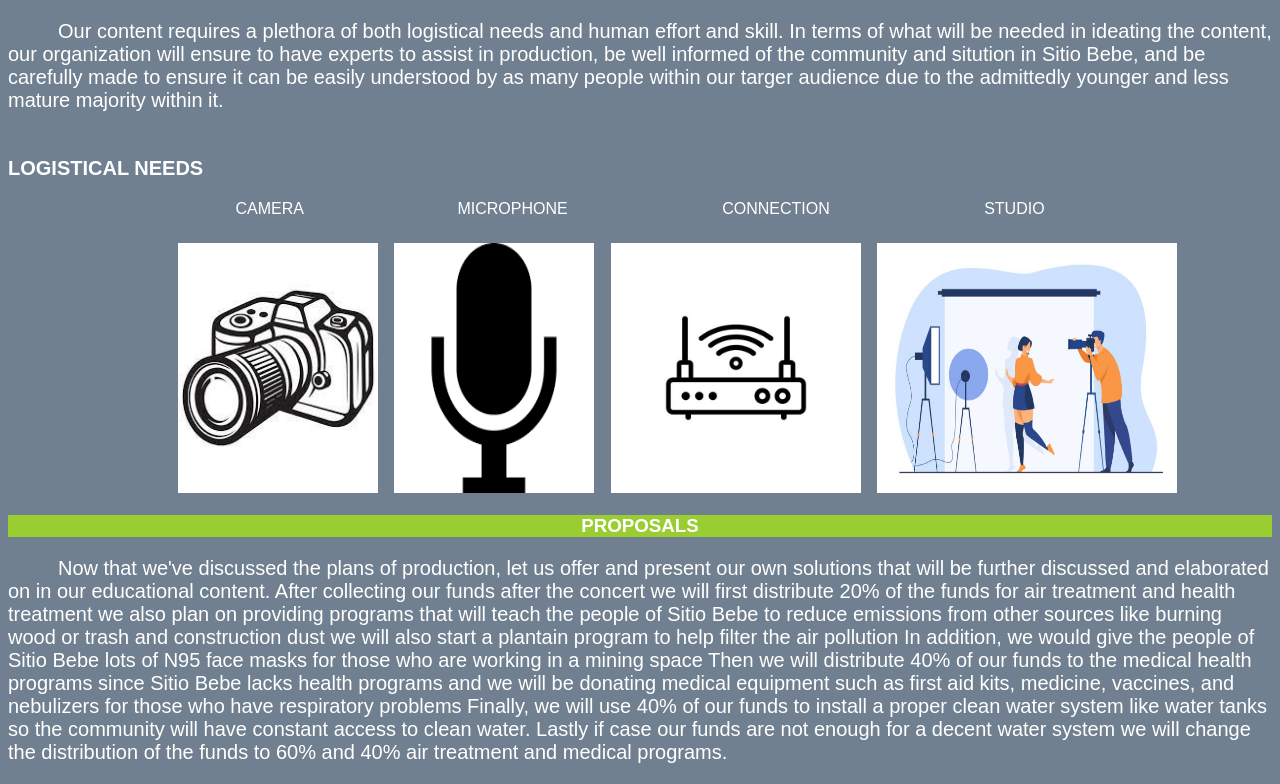
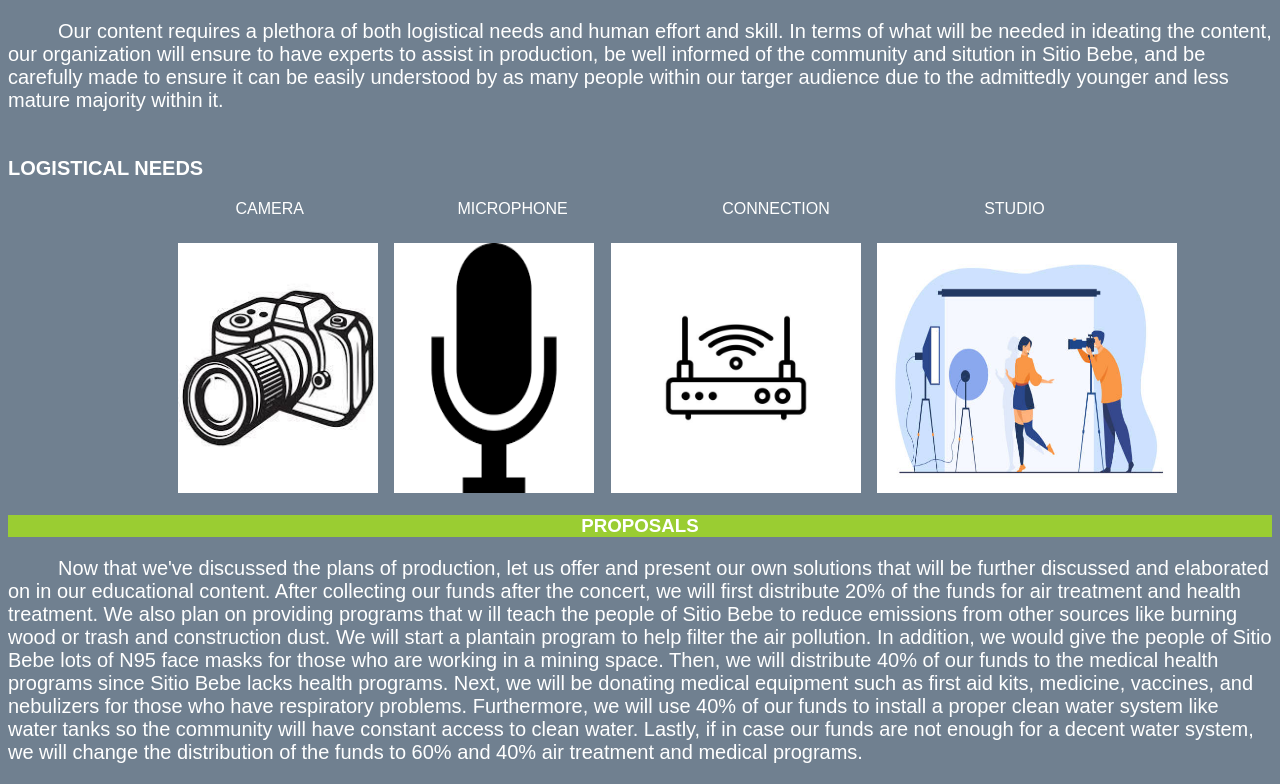
Before and after one commit to TheArchti/Javarice.github.io, a plain HTML site: page index.html in a window 1280 px wide. Shown: the part 1867-2651 px from the top of the page. Drawn offline with Linux system fonts and the light colour scheme.

Commit message:
Made changes to index

```diff
--- a/index.html
+++ b/index.html
@@ -98,17 +98,26 @@ understand most educational content.</span>
 <div class="proposalshead">
     <h3 id=50 style="background-color: yellowgreen;">Proposals</h3>
 </div>
-<p class="paragraphlast">Now that we've discussed the plans of production, let us offer and present our own solutions that  will be further discussed and elaborated on in our educational content. After collecting our funds after the concert we will first distribute 20% of the funds for air treatment
-    and health treatment we also plan on providing programs that will teach the people of Sitio Bebe to reduce emissions from other sources like burning wood or trash and construction dust we will also start a plantain program to help filter the air pollution
+<p class="paragraphlast">Now that we've discussed
+     the plans of production, let us offer and present
+     our own solutions that will be further discussed
+     and elaborated on in our educational content.
+     After collecting our funds after the concert,
+     we will first distribute 20% of the funds for
+     air treatment and health treatment.
+     We also plan on providing programs that w
+     ill teach the people of Sitio Bebe to reduce emissions from other sources like
+     burning wood or trash and construction dust. We will start a plantain program to
+     help filter the air pollution.
+     In addition, we would give the
+     people of Sitio Bebe lots of N95 face masks
+     for those who are working in a mining space.
+     Then, we will distribute 40% of our funds to
+     the medical health programs since Sitio Bebe
+     lacks health programs. Next, we will be
+     donating medical equipment such as
+     first aid kits, medicine, vaccines, and nebulizers for those who have respiratory problems. Furthermore, we will use 40% of our funds to install a proper clean water system like water tanks so the community will have constant access to clean water. Lastly, if in case our funds are not enough for a decent water system, we will change the distribution of the funds to 60% and 40% air treatment and medical programs.</p>
 
-In addition, we would give the people of Sitio Bebe lots of N95 face masks for those who are working in a mining space
-
-Then we will distribute 40% of our funds to the medical health programs since Sitio Bebe lacks health programs and we will be donating medical equipment such as first aid kits, medicine, vaccines, and nebulizers for those who have respiratory problems
-
-Finally, we will use 40% of our funds to install a proper clean water system like water tanks so the community will have constant access to clean water.
-
-Lastly if case our funds are not enough for a decent water system we will change the distribution of the funds to 60% and 40% air treatment and medical programs.
-</p>
 
 
 </body>
```
